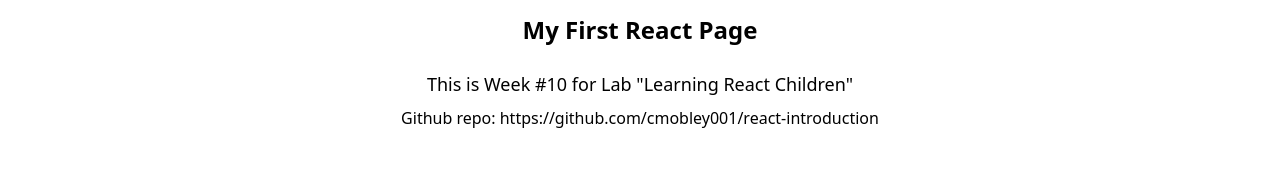
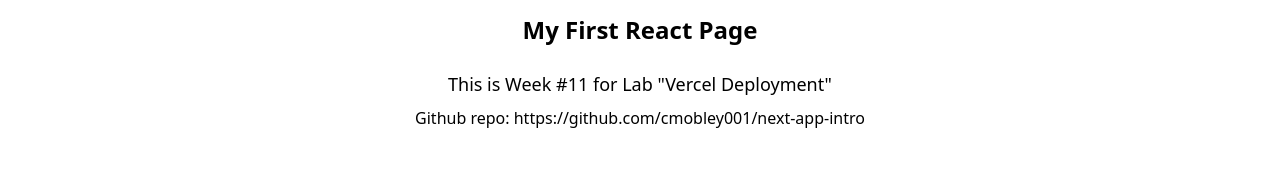
Before and after one commit to cmobley001/next-app-intro, a Next.js app: page / in a window 1280 px wide. Shown: the part 186-365 px from the top of the page. Built offline with nearby package versions, Linux system fonts and the light colour scheme.

Commit message:
updating copy

```diff
--- a/src/components/Hero.jsx
+++ b/src/components/Hero.jsx
@@ -5,11 +5,11 @@
     <>
       <div className="mb-6 min-h-[300px]">
         <h1 className="text-2xl font-bold text-center mt-6 gap-y-2 p-6">My First React Page</h1>
-        <LabWeek week="10" title="Learning React Children">
+        <LabWeek week="11" title="Vercel Deployment">
           <p className="mt-2">
             Github repo:{' '}
-            <a href="https://github.com/cmobley001/react-introduction" target="_blank">
-              https://github.com/cmobley001/react-introduction
+            <a href="https://github.com/cmobley001/next-app-intro" target="_blank">
+              https://github.com/cmobley001/next-app-intro
             </a>
           </p>
         </LabWeek>
```
